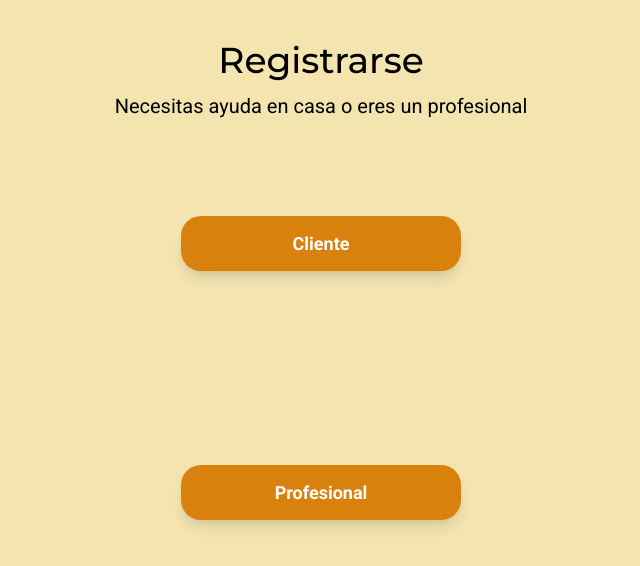
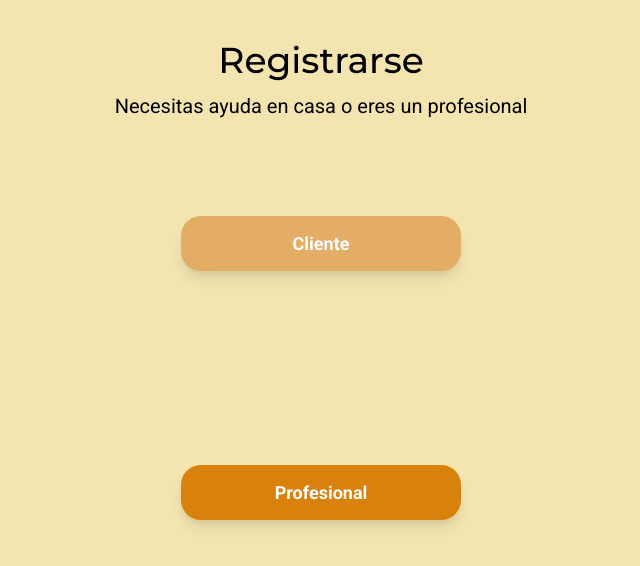
Before and after one commit to danteallievi/arreglalo-app, an Angular app: page /register in a window 1280 px wide. Shown: the top 566 px of the page, without its empty margins (319-959 px from the left). Built offline with nearby package versions, Linux system fonts and the light colour scheme.

Commit message:
Modal on register added

```diff
--- a/src/app/pages/register/register-professional/register-professional.component.ts
+++ b/src/app/pages/register/register-professional/register-professional.component.ts
@@ -1,6 +1,7 @@
 import { Component, OnInit } from "@angular/core";
 import { FormGroup, FormBuilder, Validators } from "@angular/forms";
 import { Router } from "@angular/router";
+import { ToastrService } from "ngx-toastr";
 import { PublicMethodsService } from "src/app/core/services/methods/public-methods.service";
 
 @Component({
@@ -14,7 +15,8 @@ export class RegisterProfessionalComponent implements OnInit {
   constructor(
     private formBuilder: FormBuilder,
     public router: Router,
-    private publicMethods: PublicMethodsService
+    private publicMethods: PublicMethodsService,
+    private toastr: ToastrService
   ) {}
 
   ngOnInit(): void {
@@ -52,6 +54,12 @@ export class RegisterProfessionalComponent implements OnInit {
         this.router.navigate(["/login"]);
         this.professionalForm.reset();
       },
+      error: () => {
+        this.toastr.error("", "Error registrando profesional.");
+      },
+      complete: () => {
+        this.toastr.success("", "Usuario registrado correctamente.");
+      },
     });
   }
 }
--- a/src/app/pages/register/register.component.css
+++ b/src/app/pages/register/register.component.css
@@ -1,4 +1,26 @@
+.content {
+  min-height: 100vh;
+}
+
 .buttons-container {
   @apply pt-24 flex flex-col content-center justify-between;
   min-height: 50vh;
 }
+
+.button {
+  @apply shadow-lg bg-secondary;
+  color: #fff;
+  border-radius: 20px;
+  font-weight: bold;
+  font-size: 18px;
+  width: 280px;
+  height: 55px;
+  line-height: 21px;
+  text-align: center;
+}
+
+.button:disabled {
+  @apply shadow-lg;
+  background-color: #e3ad66;
+  cursor: initial;
+}
--- a/src/app/pages/register/register.component.html
+++ b/src/app/pages/register/register.component.html
@@ -1,4 +1,4 @@
-<div class="px-12 bg-quaternary min-h-screen flex flex-col items-center">
+<div class="px-12 bg-quaternary flex flex-col items-center content">
   <h1 class="text-4xl pt-10 text-center">Registrarse</h1>
   <p class="text-center text-xl pt-3">
     Necesitas ayuda en casa o eres un profesional
@@ -6,10 +6,7 @@
 
   <div class="buttons-container">
     <a class="mx-auto" routerLink="/register-client">
-      <arreglalo-button
-        buttonText="Cliente"
-        buttonColor="secondary"
-      ></arreglalo-button>
+      <button disabled class="button">Cliente</button>
     </a>
 
     <a class="mx-auto mt-8" routerLink="/register-professional">
```
